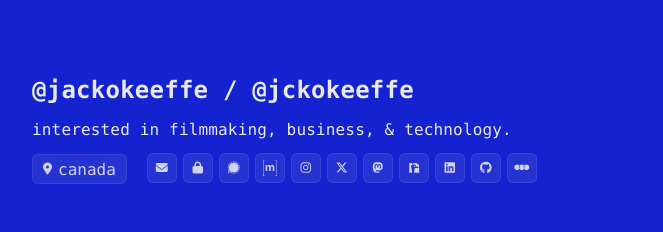
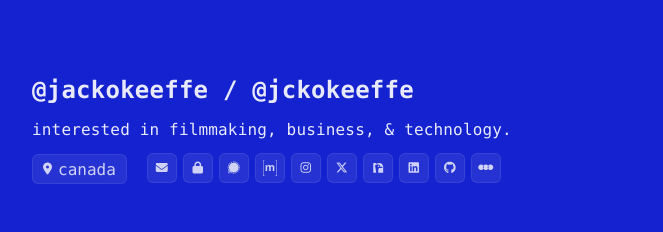
Before and after one commit to jackokeeffe/website, a website: page index.html in a window 1280 px wide. Shown: the top 232 px of the page, without its empty margins (308-971 px from the left). Drawn offline with Linux system fonts and the light colour scheme; no server answers.

Commit message:
Update index.html

```diff
--- a/index.html
+++ b/index.html
@@ -70,7 +70,6 @@
                     <a href="#" class="social-icon" onclick="copyMatrixId()" data-tooltip="Matrix"><img src="matrix.svg" alt="Matrix" style="width: 16px; height: 16px;"></a>
                     <a href="https://instagram.com/_jackokeeffe" class="social-icon" target="_blank" data-tooltip="Instagram"><i class="fab fa-instagram"></i></a>
                     <a href="https://x.com/jckokeeffe" class="social-icon" target="_blank" data-tooltip="X (Twitter)"><i class="fa-brands fa-x-twitter"></i></a>
-                    <a href="https://mastodon.social/@jackokeeffe" class="social-icon" target="_blank" data-tooltip="Mastodon"><i class="fab fa-mastodon"></i></a>
                     <a href="#" class="social-icon" onclick="copyNostrKey()" data-tooltip="Nostr"><img src="nostr.svg" alt="Nostr" style="width: 16px; height: 16px;"></a>
                     <a href="https://linkedin.com/in/jckokeeffe/" class="social-icon" target="_blank" data-tooltip="LinkedIn"><i class="fab fa-linkedin"></i></a>
                     <a href="https://github.com/jackokeeffe" class="social-icon" target="_blank" data-tooltip="GitHub"><i class="fab fa-github"></i></a>
```
